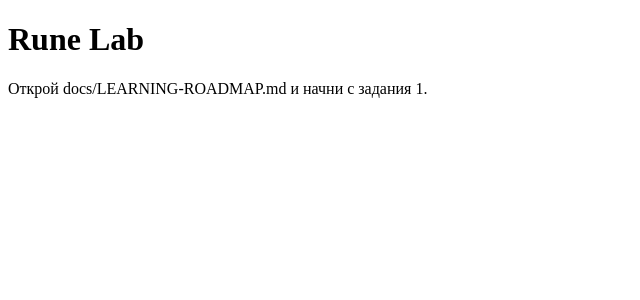
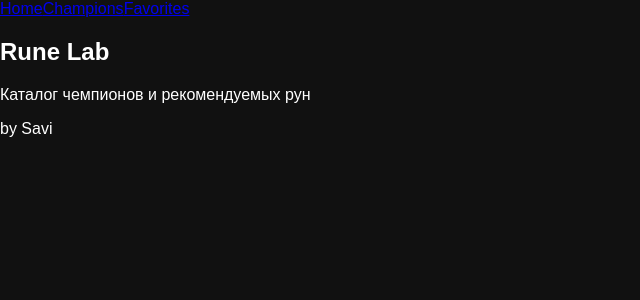
Before and after one commit to Sav1orov/lol-practice, a Nuxt app: page / in a window 1280 px wide. Shown: the top 300 px of the page, without its empty margins (0-640 px from the left). Built offline with nearby package versions, Linux system fonts and the light colour scheme.

Commit message:
add app layout

```diff
--- a/app/app.vue
+++ b/app/app.vue
@@ -1,6 +1,5 @@
 <template>
-  <main>
-    <h1>Rune Lab</h1>
-    <p>Открой docs/LEARNING-ROADMAP.md и начни с задания 1.</p>
-  </main>
+  <NuxtLayout>
+    <NuxtPage />
+  </NuxtLayout>
 </template>
--- /dev/null
+++ b/app/assets/main.css
@@ -0,0 +1,6 @@
+body {
+  margin: 0;
+  background: #111;
+  color: white;
+  font-family: Arial, sans-serif;
+}
--- /dev/null
+++ b/app/layouts/default.vue
@@ -0,0 +1,17 @@
+<script setup lang="ts"></script>
+
+<template>
+  <div class="app-shell">
+    <nav class="site-nav" aria-label="Основная навигация">
+      <NuxtLink to="/">Home</NuxtLink>
+      <NuxtLink to="/champions">Champions</NuxtLink>
+      <NuxtLink to="/favorites">Favorites</NuxtLink>
+    </nav>
+
+    <main>
+      <slot />
+    </main>
+
+    <footer>by Savi</footer>
+  </div>
+</template>
--- /dev/null
+++ b/app/pages/index.vue
@@ -0,0 +1,6 @@
+<template>
+  <section>
+    <h1>Rune Lab</h1>
+    <p>Каталог чемпионов и рекомендуемых рун</p>
+  </section>
+</template>
--- a/nuxt.config.ts
+++ b/nuxt.config.ts
@@ -2,4 +2,5 @@ export default defineNuxtConfig({
   compatibilityDate: "2025-07-15",
   devtools: { enabled: true },
   ssr: true,
+  css: ["~/assets/main.css"],
 });
```
